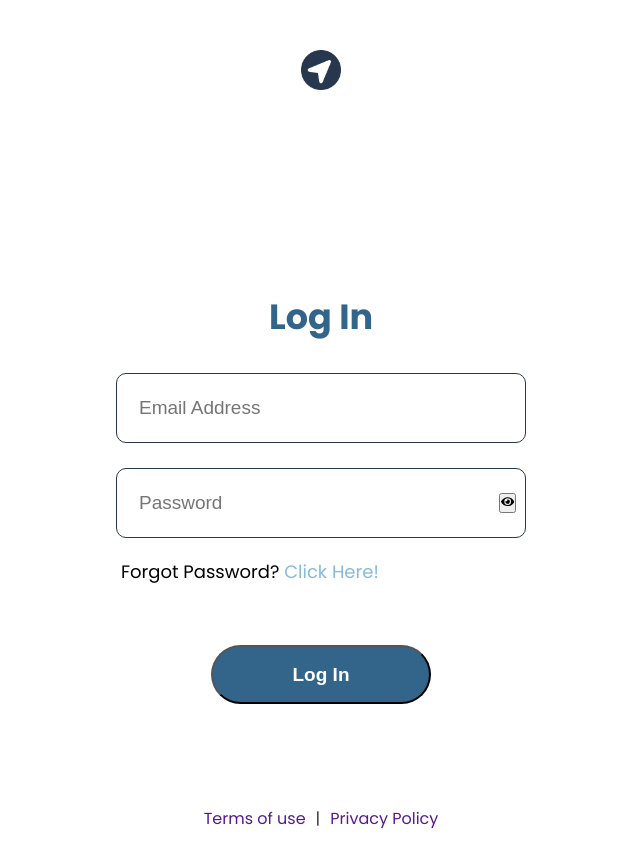
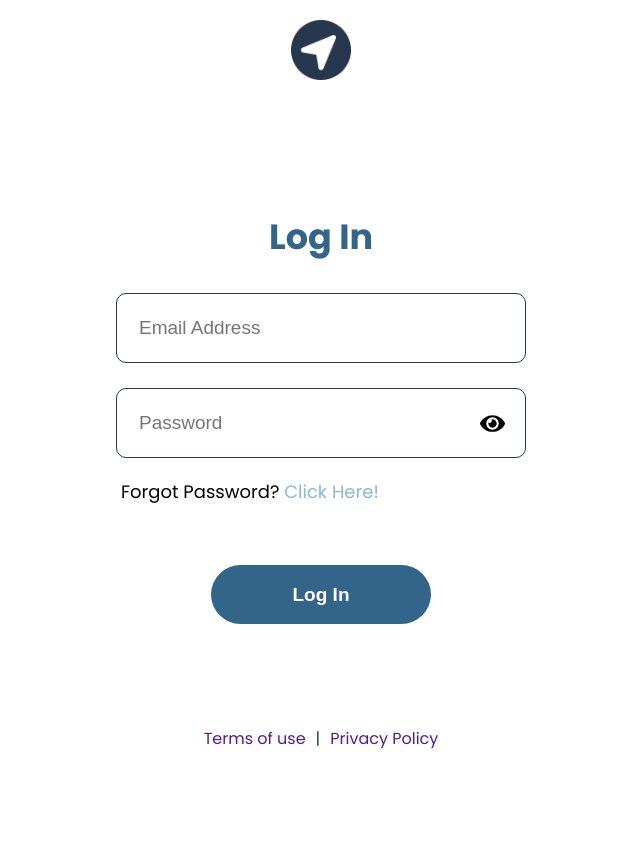
Before and after one commit to Roonaaan/CareerCompass, a React (Vite) app: page /Login in a window 1280 px wide. Shown: the whole page, without its empty margins (319-959 px from the left). After the commit the page ends 800 px from the top, so only its background shows below. Built offline with nearby package versions, Linux system fonts and the light colour scheme.

Commit message:
Updated Changes

```diff
--- a/src/landing/Login.jsx
+++ b/src/landing/Login.jsx
@@ -75,7 +75,7 @@ export const Login = () => {
                             className='show-password-button'
                             onClick={() => {
                                 setShowPassword(!showPassword);
-                                setIconType(showPassword ? FaEyeSlash : FaEye); // This will Toggle the Icon
+                                setIconType(showPassword ? FaEye : FaEyeSlash); // This will Toggle the Icon
                             }}
                         >
                             <span className='password-icon'>{iconType}</span>
--- a/src/landing/styles/Login.css
+++ b/src/landing/styles/Login.css
@@ -2,7 +2,7 @@
     display: flex;
     flex-direction: column;
     margin: auto;
-    margin-top: 150px;
+    margin-top: 110px;
     width: 600px;
     padding-bottom: 30px;
 }
@@ -18,7 +18,7 @@
 .logo{
     display: flex;
     justify-content: center;
-    width: 40px;
+    width: 60px;
 }
 
 .header{
@@ -27,7 +27,7 @@
     align-items: center;
     gap: 9px;
     width: 100%;
-    margin-top: 30px;
+    margin-top: 0px;
 }
 
 .text{
@@ -82,10 +82,20 @@
 .error-message{
     padding-left: 100px;
     padding-top: 1px;
+
 }
 
 .password-icon{
     transition: transform 0.2s ease-in-out;
+    padding: 20px;
+    font-size: 25px;
+    display: flex;
+}
+
+.show-password-button{
+    border: 0;
+    outline: 0;
+    background-color: transparent;
 }
 
 .show-password-button:hover .password-icon{
@@ -107,6 +117,8 @@
     color: white;
     background: #33658A;
     border-radius: 50px;
+    border: 0;
+    outline: 0;
     font-size: 19px;
     font-weight: 700;
     cursor: pointer;
```
